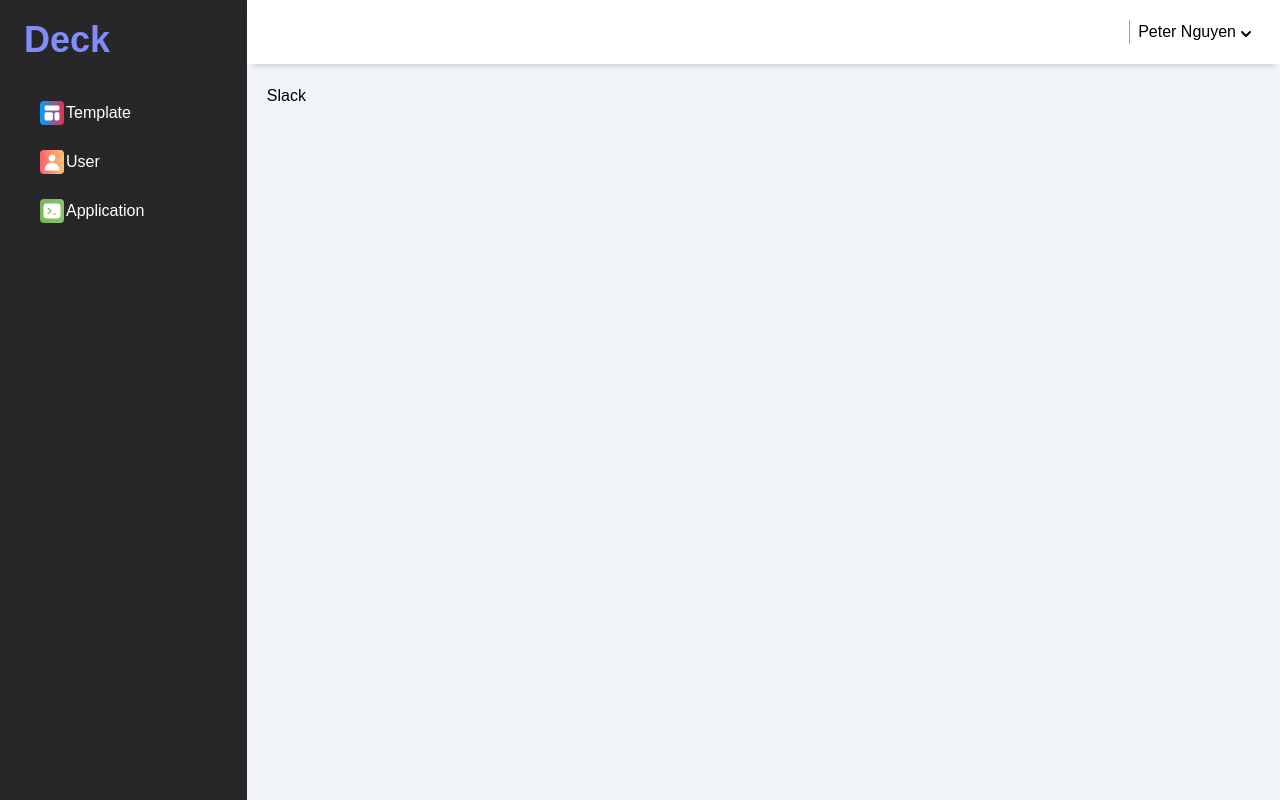
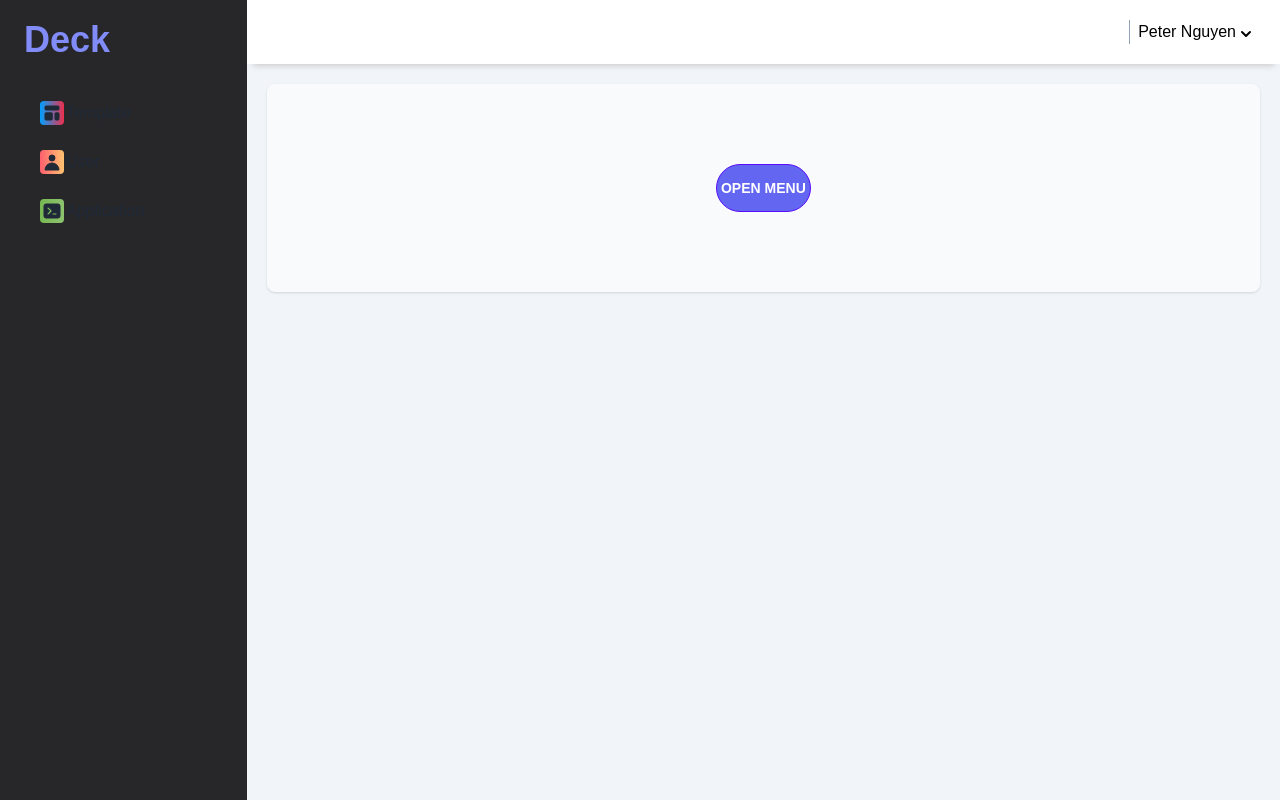
Before and after one commit to Deck-Authentication/dashboard, a Next.js app: page /template/1/slack in a window 1280 px wide. Built offline with nearby package versions, Linux system fonts and the light colour scheme.

Commit message:
updating UI - WIP

```diff
--- a/package.json
+++ b/package.json
@@ -16,6 +16,7 @@
     "@headlessui/react": "^1.4.3",
     "@heroicons/react": "^1.0.5",
     "axios": "^0.25.0",
+    "daisyui": "^1.25.4",
     "next": "12.0.8",
     "react": "17.0.2",
     "react-dom": "17.0.2",
--- a/pages/template/[id]/slack.js
+++ b/pages/template/[id]/slack.js
@@ -1,3 +1,23 @@
 export default function Slack() {
-  return <>Slack</>
+  return (
+    <div className="rounded-lg shadow bg-base-200 overflow-x-hidden drawer drawer-end h-52">
+      <input id="my-drawer-4" type="checkbox" className="drawer-toggle" />
+      <div className="flex flex-col items-center justify-center drawer-content">
+        <label htmlFor="my-drawer-4" className="btn btn-primary drawer-button">
+          open menu
+        </label>
+      </div>
+      <div className="drawer-side">
+        <label htmlFor="my-drawer-4" className="drawer-overlay"></label>
+        <ul className="menu p-4 overflow-y-hidden w-80 bg-base-100 text-base-content">
+          <li>
+            <a>Menu Item</a>
+          </li>
+          <li>
+            <a>Menu Item</a>
+          </li>
+        </ul>
+      </div>
+    </div>
+  )
 }
--- a/pages/template/index.js
+++ b/pages/template/index.js
@@ -31,7 +31,7 @@ export default function Templates({ BACKEND_URL }) {
   return (
     <div id="template">
       <div className="w-full flex flex-row justify-end">
-        <button className="btn normal-case p-1 hover:opacity-80">
+        <button className="btn normal-case p-1">
           <svg
             xmlns="http://www.w3.org/2000/svg"
             className="h-5 w-5 mr-1"
@@ -67,7 +67,7 @@ function TemplateCard({ template, key }) {
     "border-t-yellow-300",
   ]
   const cardBorderTopColor = borderTopColors[key % 6]
-  const LinkStyle = `card w-1/4 mt-2 mr-2 bg-white cursor-pointer hover:shadow-lg border-gray-100 border-t-8 ${cardBorderTopColor}`
+  const LinkStyle = `card p-0 w-1/4 mt-2 mr-2 bg-white cursor-pointer hover:shadow-lg border-gray-100 border-t-8 ${cardBorderTopColor}`
 
   return (
     <Link href={`/template/${_id}`} key={key} passHref>
--- a/styles/globals.css
+++ b/styles/globals.css
@@ -8,12 +8,6 @@
   font-family: "IBM Plex Sans", sans-serif;
 }
 
-.card {
-  @apply rounded-lg;
-  box-shadow: 0 0.5rem 1rem rgba(0, 0, 0, 0.15);
-  padding: 1rem;
+.btn {
+  @apply flex flex-row items-center rounded-full bg-indigo-500 text-white p-1;
 }
-
-.btn {
-  @apply flex flex-row items-center rounded-full bg-indigo-500 text-white p-2;
-}
--- a/tailwind.config.js
+++ b/tailwind.config.js
@@ -6,5 +6,10 @@ module.exports = {
   theme: {
     extend: {},
   },
-  plugins: [],
+  plugins: [
+    require('daisyui')
+  ],
+  daisyui: {
+    themes: true
+  }
 }
```
Also changed, not shown: 1 other file (tests, documents, lock files or other folders).
